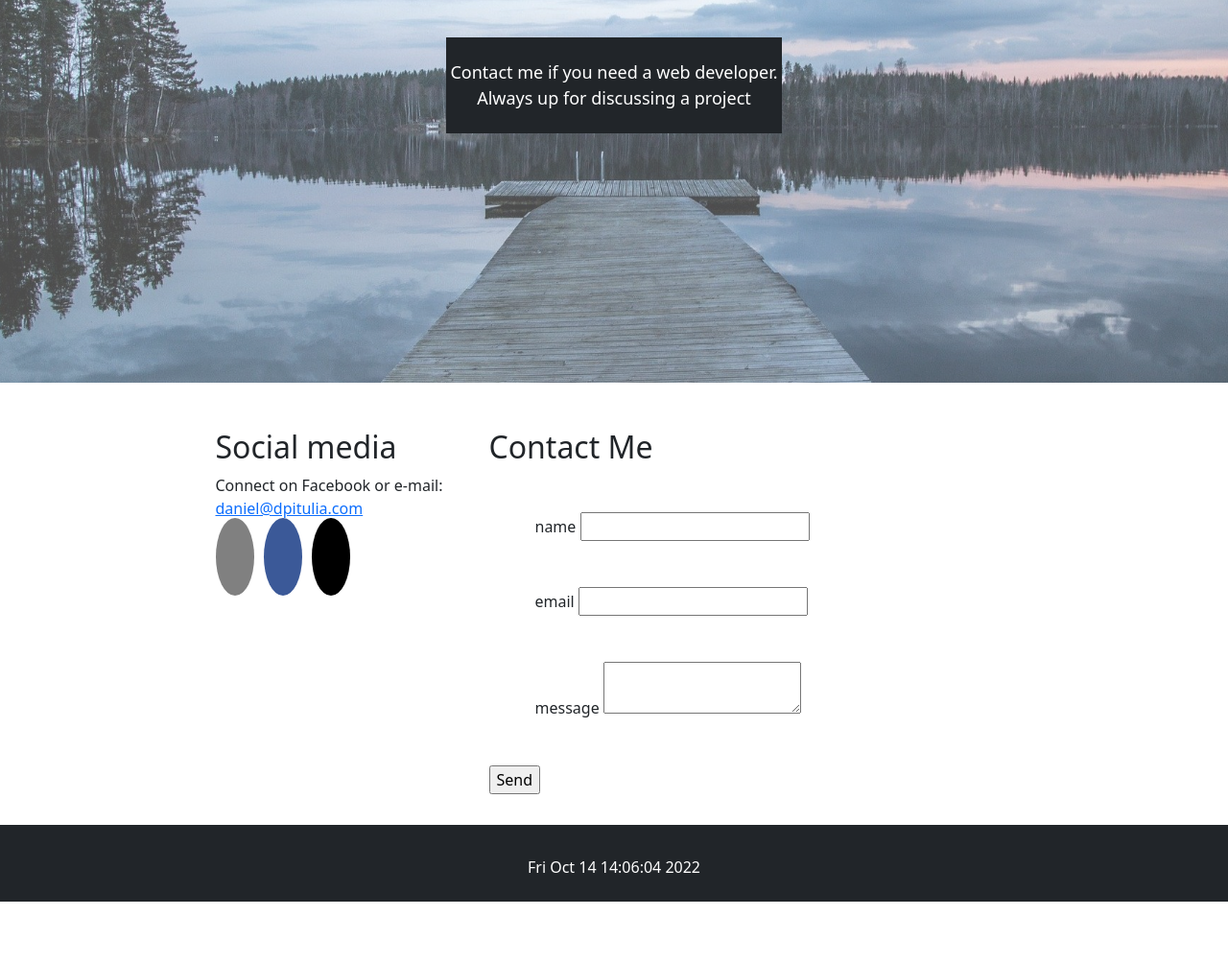
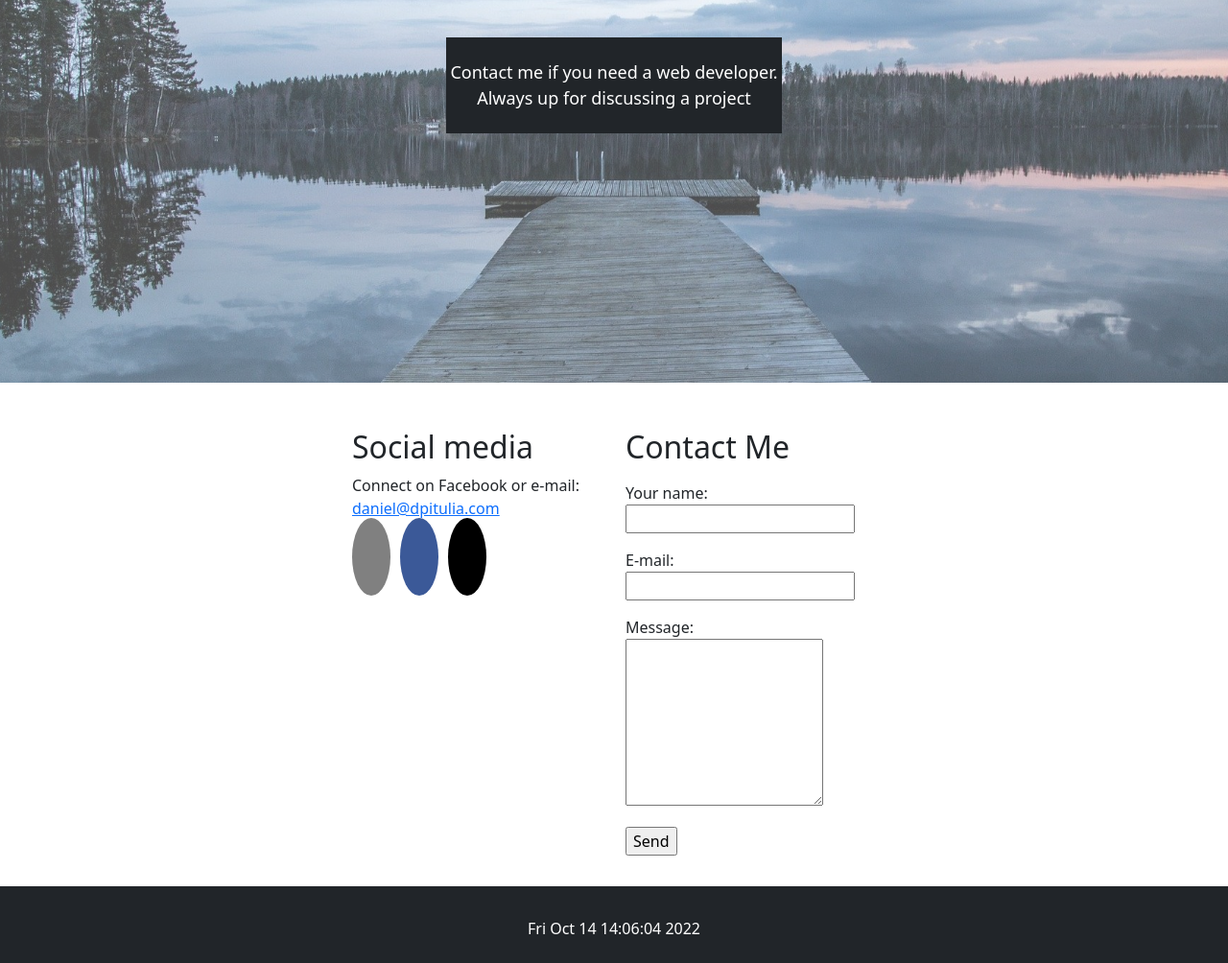
Before and after one commit to danielpitulia/Flask_portfolio_website, a Flask app: page / in a window 1280 px wide. Shown: the part 851-1855 px from the top of the page at 96% size. Before the commit the page ends 1791 px from the top, so only its background shows below. Run offline with Flask 2, Linux system fonts and the light colour scheme; some libraries are stand-ins or nearby versions; some web fonts are replaced.

Commit message:
Added new contact form which writes the message to a contactfile.txt file. Hopefully i can send this to my e-mail when a new message is sent via a cron-job for example

```diff
--- a/app/__init__.py
+++ b/app/__init__.py
@@ -4,6 +4,5 @@ from config import Config
 app = Flask(__name__)
 application = app
 app.config.from_object(Config)
-app.secret_key = "test-string-for-development"
 
 from app import routes
--- a/app/routes.py
+++ b/app/routes.py
@@ -3,7 +3,6 @@ from flask import render_template, url_for, request, flash, redirect
 from timetables import get_timetables
 from token_vasttrafik import get_token
 from forms import EmailForm, SearchForm
-from flask_mail import Mail, Message
 import datetime
 
 date = datetime.datetime.now().strftime("%c")
@@ -15,38 +14,18 @@ def index():
     topBanner = "HOME"
     date = datetime.datetime.now().strftime("%c")
     form = EmailForm()
+
     if request.method == 'POST':
         name = request.form['name']
         email = request.form['email']
         message = request.form['message']
-        if form.validate_on_submit():
-            return render_template('/', title='Web projects', date=date, css="styles_index", topBanner = topBanner, js_static=js_static, form=form)
-
-
-    #    name = request.form['name']
-    #    email = request.form['e-mail']
-    #    message = request.form['message']
-#
-#        if not name:
-#            flash('Name is required!')
-#        elif not email:
-#            flash('E-mail is required!')
-#        elif not message:
-#            flash('Message is required!')
-#        else:
-#            return redirect(url_for('index'))
-
-    return render_template('index.html', title='Web projects', date=date, css="styles_index", topBanner = topBanner, js_static=js_static, form=form)
-    #if form.validate_on_submit():
-    #    mail = Mail(app)
-    #    msg = Message(form.message.data, sender=form.email.data, recipients=['daniel@dpitulia.com'])
-    #    msg.body = form.message.data
-    #    mail.send(msg)
-    #    sent_message = "Your message has been sent."
-    #    return render_template('index.html', title='D. Pitulia', date=date, css="styles_index", form=form, sent_message=sent_message, topBanner = topBanner, js_static=js_static)
-    #else:
-    #    return render_template('index.html', title='Web Projects', date=date, form=form, css="styles_index", topBanner = topBanner, js_static=js_static)
-
+        contactfile = open("contactfile.txt", "a")
+        contactfile.write("Sender: " + name + ". Email: " + email + ". Message: " + message + ".\n")
+        contactfile.close()
+        sent_message = "Your message has been sent."
+        return render_template('/index.html', methods=['GET', 'POST'], title='Web projects', date=date, css="styles_index", topBanner = topBanner, js_static=js_static, form=form, sent_message=sent_message)
+    else:
+        return render_template('index.html', title='Web projects', date=date, css="styles_index", topBanner = topBanner, js_static=js_static, form=form)
 
 @app.route('/publictransport', methods=['GET', 'POST'])
 def publictransport():
--- a/app/static/css/styles_index.css
+++ b/app/static/css/styles_index.css
@@ -9,6 +9,12 @@ i.fa-brands {
      width: 20%;
      display: flex-inline !important;
      margin: 0 auto !important;
+}
+
+#success-message{
+     text-align: center;
+     font-weight: bold;
+     margin-bottom: 0px;
 }
 
 /* Section containing dock-banner and dock-text */
--- a/app/templates/base.html
+++ b/app/templates/base.html
@@ -61,12 +61,12 @@
                     </div>
                </div>
           </nav>
-          {% for message in get_flashed_messages() %}
-          <div class="alert alert-danger alert-dismissible fade show">
-               <strong>Error!</strong> {{ message }}
+          {% if sent_message %}
+          <div class="alert alert-success alert-dismissible fade show">
+               <p id="success-message">Your message has been sent!</p>
                <button type="button" class="btn-close" data-bs-dismiss="alert"></button>
           </div>
-          {% endfor %}
+          {% endif %}
 
      </div>
 
--- a/app/templates/index.html
+++ b/app/templates/index.html
@@ -40,31 +40,25 @@
 				<adress><a href="https://www.facebook.com/danielpitulia/" class="fa-brands fa-facebook"></a></adress>
 				<adress><a href="https://www.github.com/danielpitulia/" class="fa-brands fa-github"></a></adress>
 			</div>
-			<div class="col-md-6">
+			<div class="col-md-3 ">
 				<h2>Contact Me</h2>
 				<form method="POST" action="/">
-					{{ form.hidden_tag() }}
-					<div class="form-group m-5">
-					{{ form.name.label() }}
-					{{ form.name(class="form.control")}}
+					{{ form.csrf_token() }}
+					<div class="form-group my-3">
+					{{ form.name.label('Your name: ') }}
+					{{ form.name()}}
 					</div>
-					<div class="form-group m-5">
-					{{ form.email.label() }}
-					{{ form.email(class="form.control")}}
+					<div class="form-group my-3">
+					{{ form.email.label('E-mail:') }}
+					{{ form.email()}}
 					</div>
-					<div class="form-group m-5">
-					{{ form.message.label() }}
-					{{ form.message()}}
+					<div class="form-group my-3">
+					{{ form.message.label('Message:') }}
+					{{ form.message(rows=7)}}
 					</div>
+					<div class="form-group mt-3">
 					{{ form.submit }}
-					<!--
-					<label for="name">Name</label>
-					<input name="name" type="text" value="{{ request.form['name'] }}""></input><br>
-					<label for="e-mail">E-mail</label>
-					<input name="e-mail" type="text" value="{{ request.form['e-mail'] }}"></input><br>
-					<label for="message">Message</label>
-					<textarea name="message">{{ request.form['message'] }}</textarea><br>
-					<button type="submit">Submit</button>-->
+					</div>
 				</form>
 			</div>
 		</div>
--- a/forms.py
+++ b/forms.py
@@ -7,7 +7,6 @@ class SearchForm(FlaskForm):
     search = StringField('Search', validators=[DataRequired()])
     submit = SubmitField('Search')
 
-
 class EmailForm(FlaskForm):
     name = StringField('name', validators=[DataRequired()])
     email = EmailField('email', validators=[Email(), DataRequired()])
```
Also changed, not shown: contactfile.txt (added).
